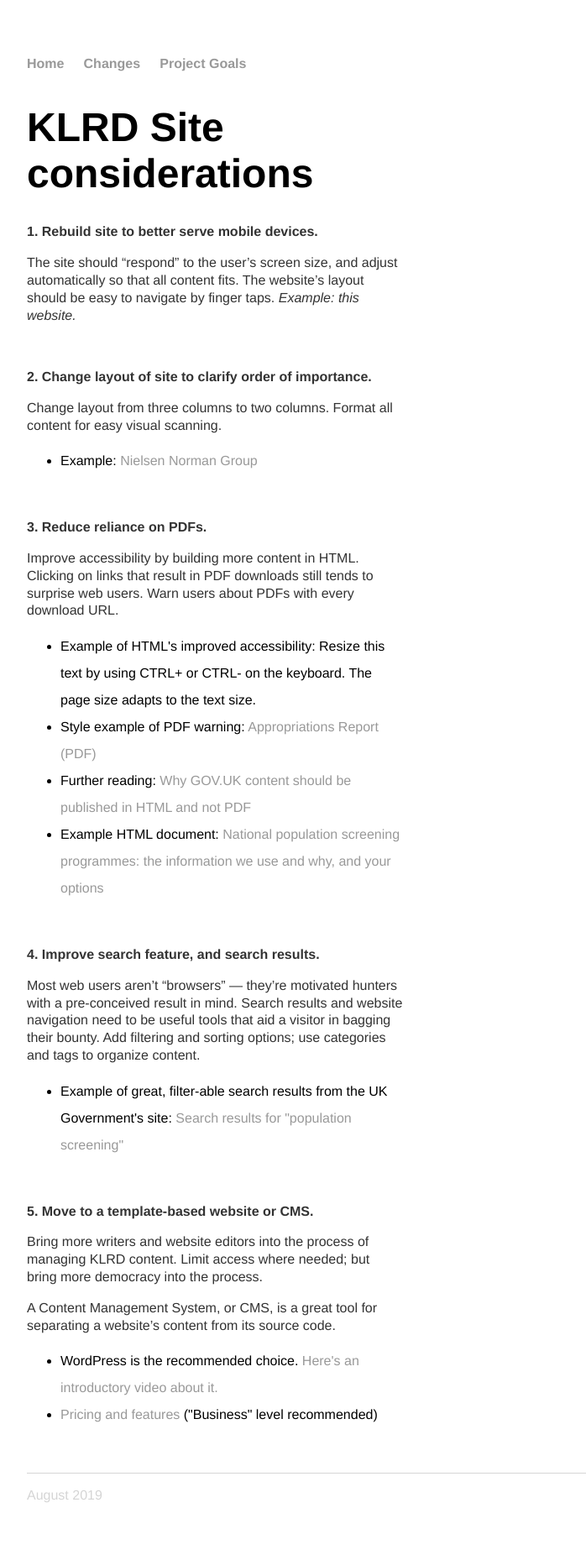
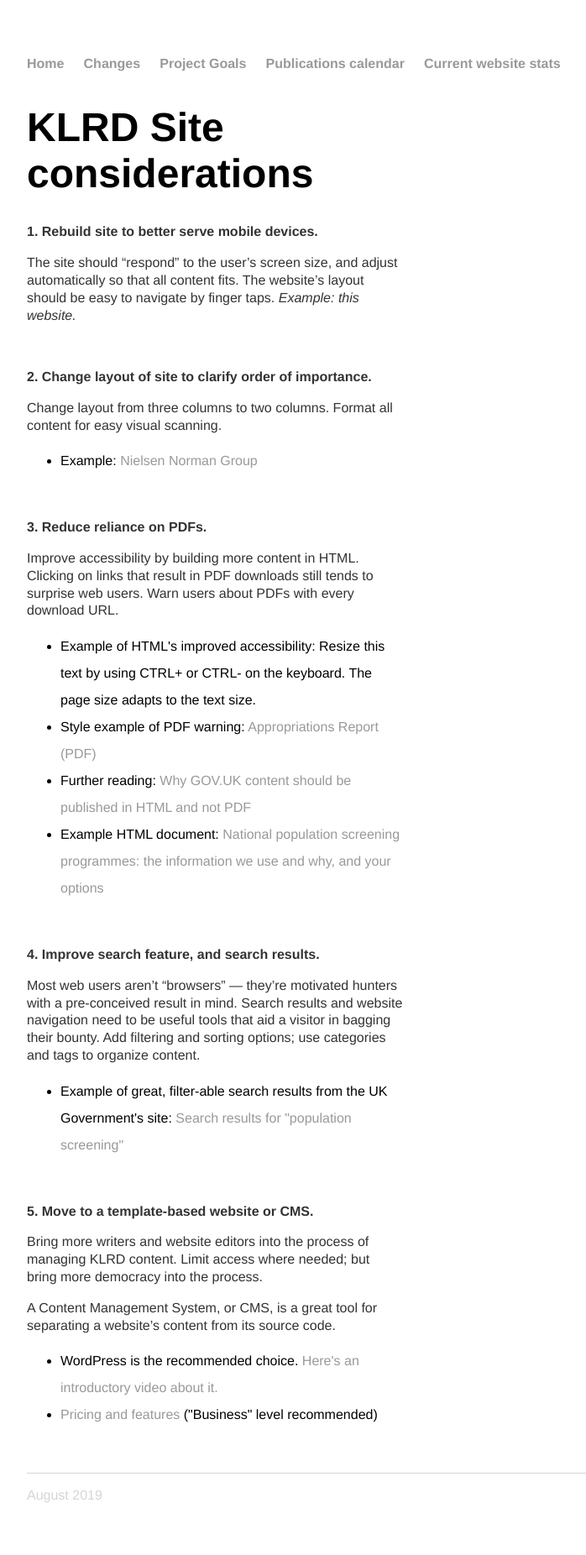
Before and after one commit to karlfun/karlfun.github.io, a Jekyll site: the page built from index.html, in a window 1280 px wide. Shown: the whole page at 84% size, without its empty margins (160-858 px from the left). Built offline with Jekyll 4.4.1, drawn with Linux system fonts in a browser that asks for light colours.

Commit message:
add calendar and stats links

```diff
--- a/_layouts/default.html
+++ b/_layouts/default.html
@@ -11,6 +11,8 @@
 	        		<li><a href="/">Home</a></li>
 		        	<li><a href="/changes">Changes</a></li>
 				<li><a href="/goals/">Project Goals</a></li>
+				<li><a href="/calendar/">Publications calendar</a></li>
+				<li><a href="/stats/">Current website stats</a></li>
 	    		</ul>
 			</nav>
 			<div class="container">
```
